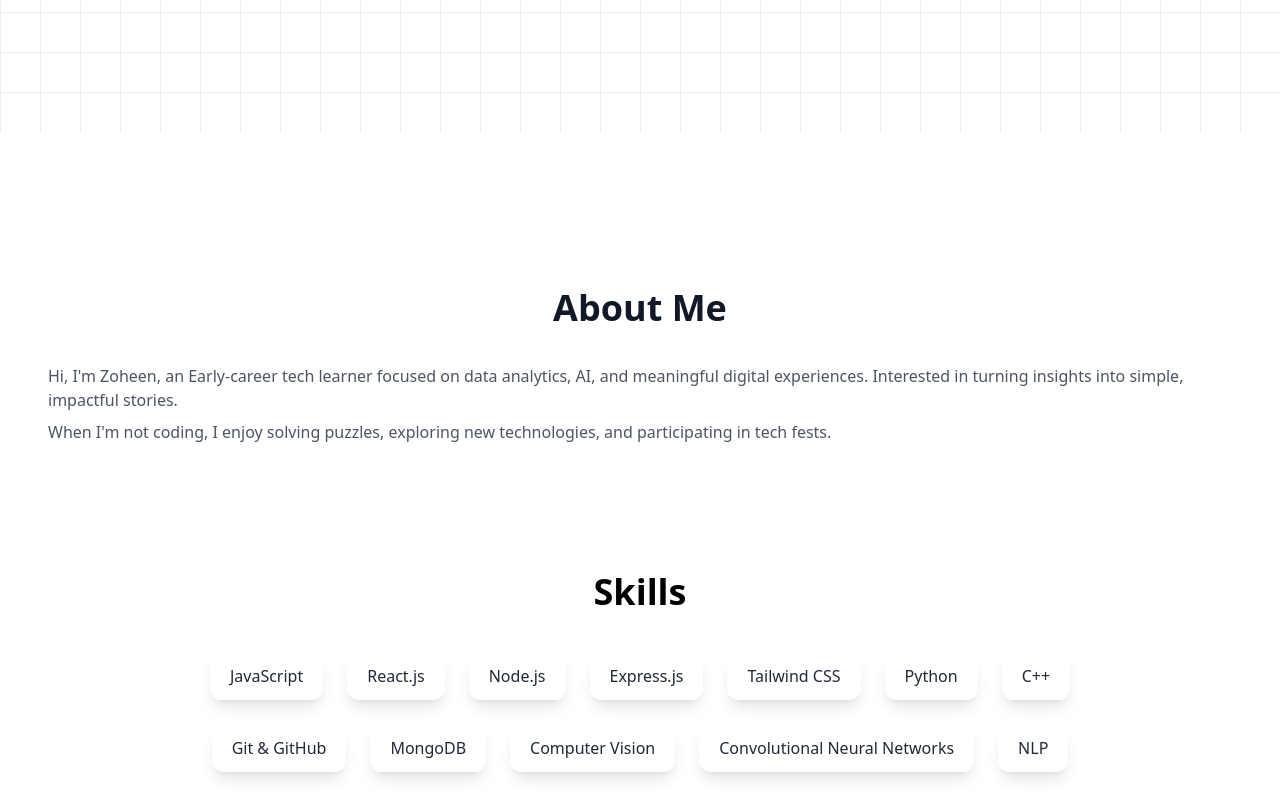
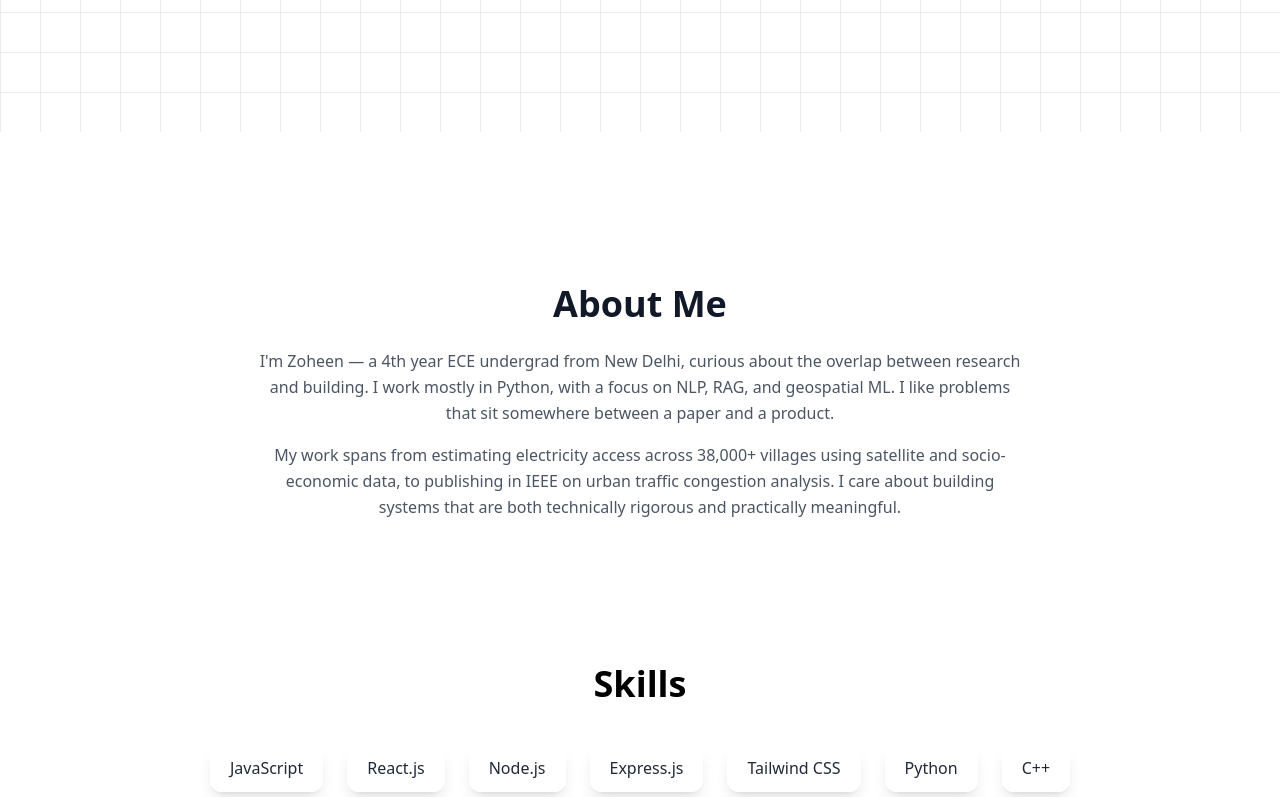
Before and after one commit to Zoheen0610/pf, a React (Create React App) app: page / in a window 1280 px wide. Shown: the part 668-1465 px from the top of the page. Built offline with nearby package versions, Linux system fonts and the light colour scheme.

Commit message:
update about

```diff
--- a/src/components/About.jsx
+++ b/src/components/About.jsx
@@ -2,36 +2,32 @@ import { motion } from "framer-motion";
 
 const About = () => {
   return (
-    <section
-      id="about"
-      className="py-16 px-6"
-    >
-      <div className="container mx-auto flex flex-col md:flex-row items-center px-6">
-        {/* Image (Optional) */}
-        {/* <motion.img
-          src="https://via.placeholder.com/200" // Replace with your image
-          alt="Profile"
-          className="w-48 h-48 rounded-full mb-6 md:mb-0 md:mr-8"
-          initial={{ opacity: 0, scale: 0.8 }}
-          animate={{ opacity: 1, scale: 1 }}
-          transition={{ duration: 1 }}
-        /> */}
+    <section id="about" className="py-20 px-6">
+      <div className="max-w-3xl mx-auto flex flex-col items-center text-center">
 
-        {/* Text Content */}
         <motion.div
-          initial={{ opacity: 0, x: -50 }}
-          animate={{ opacity: 1, x: 0 }}
-          transition={{ duration: 1, delay: 0.5 }}
+          initial={{ opacity: 0, y: 30 }}
+          whileInView={{ opacity: 1, y: 0 }}
+          viewport={{ once: true }}
+          transition={{ duration: 0.8 }}
         >
-          <h2 className="text-center text-4xl font-bold dark:text-white py-5">About Me</h2>
-          <p className="mt-4 text-gray-600 dark:text-gray-300">
-            Hi, I'm Zoheen, an Early-career tech learner focused on data analytics, AI, and meaningful digital experiences. Interested in turning insights into simple, impactful stories.
-          </p>
-          <p className="mt-2 text-gray-600 dark:text-gray-300">
-            When I'm not coding, I enjoy solving puzzles, exploring new
-            technologies, and participating in tech fests.
-          </p>
+          <h2 className="text-4xl font-bold dark:text-white mb-6">About Me</h2>
+
+          <p className="text-gray-600 dark:text-gray-300 leading-relaxed">
+  I'm Zoheen — a 4th year ECE undergrad from New Delhi, curious about the
+  overlap between research and building. I work mostly in Python, with a focus
+  on NLP, RAG, and geospatial ML. I like problems that sit somewhere between
+  a paper and a product.
+</p>
+
+        <p className="mt-4 text-gray-600 dark:text-gray-300 leading-relaxed">
+          My work spans from estimating electricity access across 38,000+ villages
+          using satellite and socio-economic data, to publishing in IEEE on urban
+          traffic congestion analysis. I care about building systems that are both
+          technically rigorous and practically meaningful.
+        </p>
         </motion.div>
+
       </div>
     </section>
   );
--- a/src/components/Hero.jsx
+++ b/src/components/Hero.jsx
@@ -19,7 +19,7 @@ const Hero = () => {
         animate={{ opacity: 1, y: 0 }}
         transition={{ delay: 0.5, duration: 1 }}
       >
-        Fullstack Developer | Passionate about Machine Learning
+        Building at the intersection of research and engineering
       </motion.p>
 
       <motion.a
```
